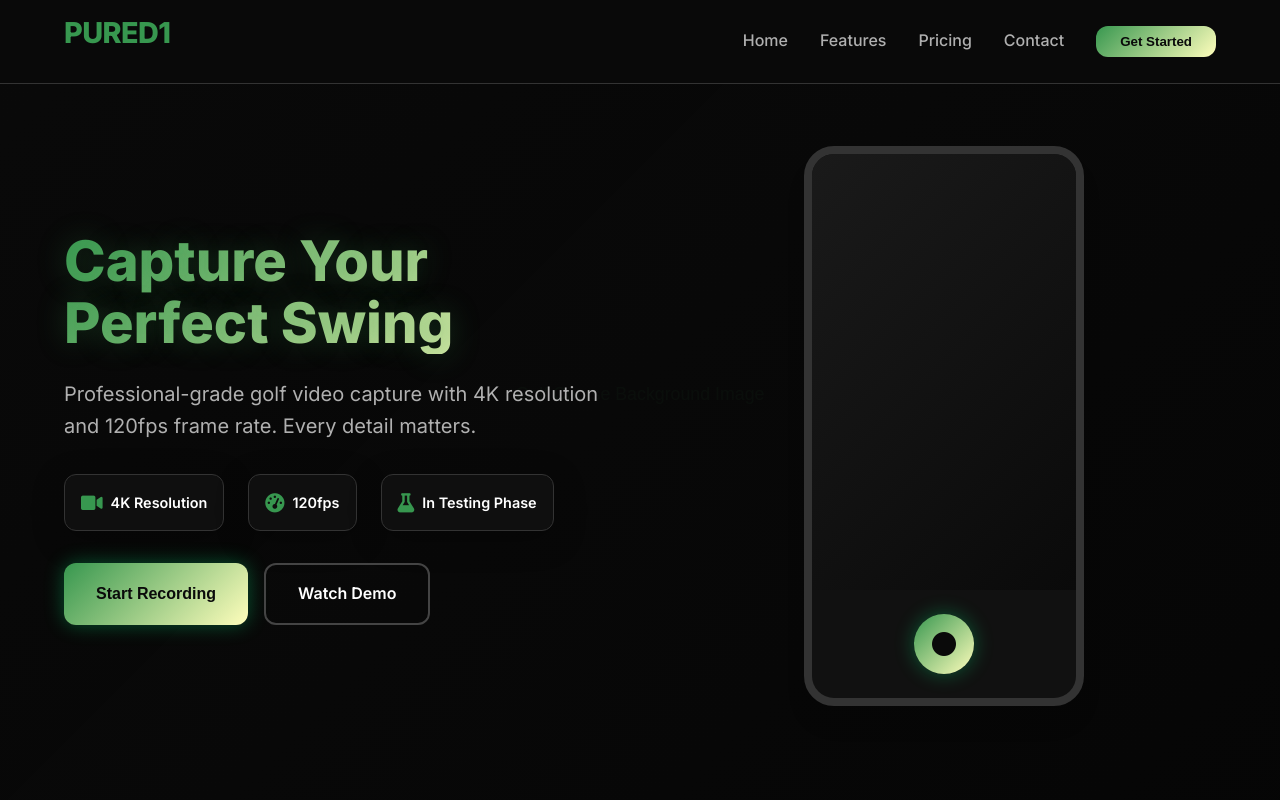
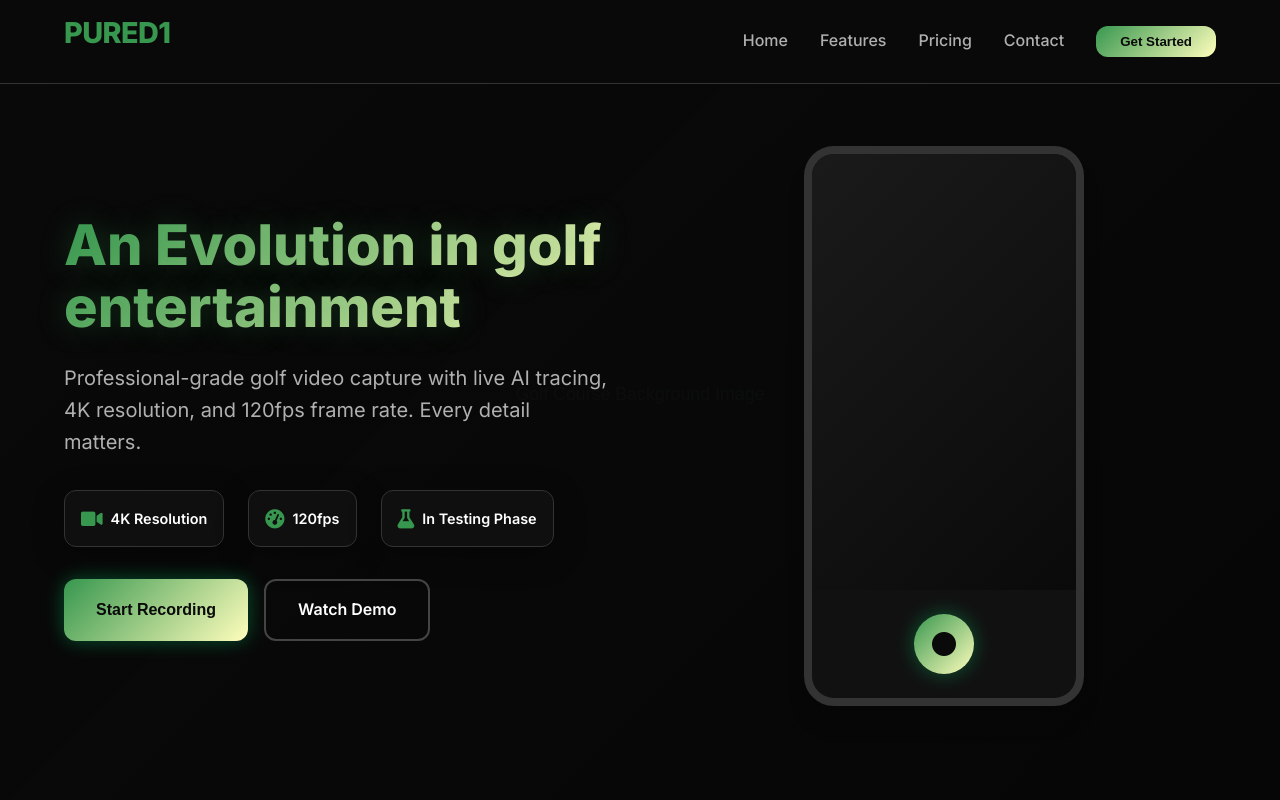
Before and after one commit to PURED1/website, a plain HTML site: page index.html in a window 1280 px wide. Shown: the top 800 px of the page. Drawn offline with Linux system fonts and the light colour scheme.

Commit message:
Update index.html

```diff
--- a/index.html
+++ b/index.html
@@ -40,8 +40,8 @@
         </div>
         <div class="hero-container">
             <div class="hero-content">
-                <h1 class="hero-title">Capture Your Perfect Swing</h1>
-                <p class="hero-subtitle">Professional-grade golf video capture with 4K resolution and 120fps frame rate. Every detail matters.</p>
+                <h1 class="hero-title">An Evolution in golf entertainment</h1>
+                <p class="hero-subtitle">Professional-grade golf video capture with live AI tracing, 4K resolution, and 120fps frame rate. Every detail matters.</p>
                 <div class="hero-stats">
                     <div class="stat-card">
                         <i class="fas fa-video"></i>
```
